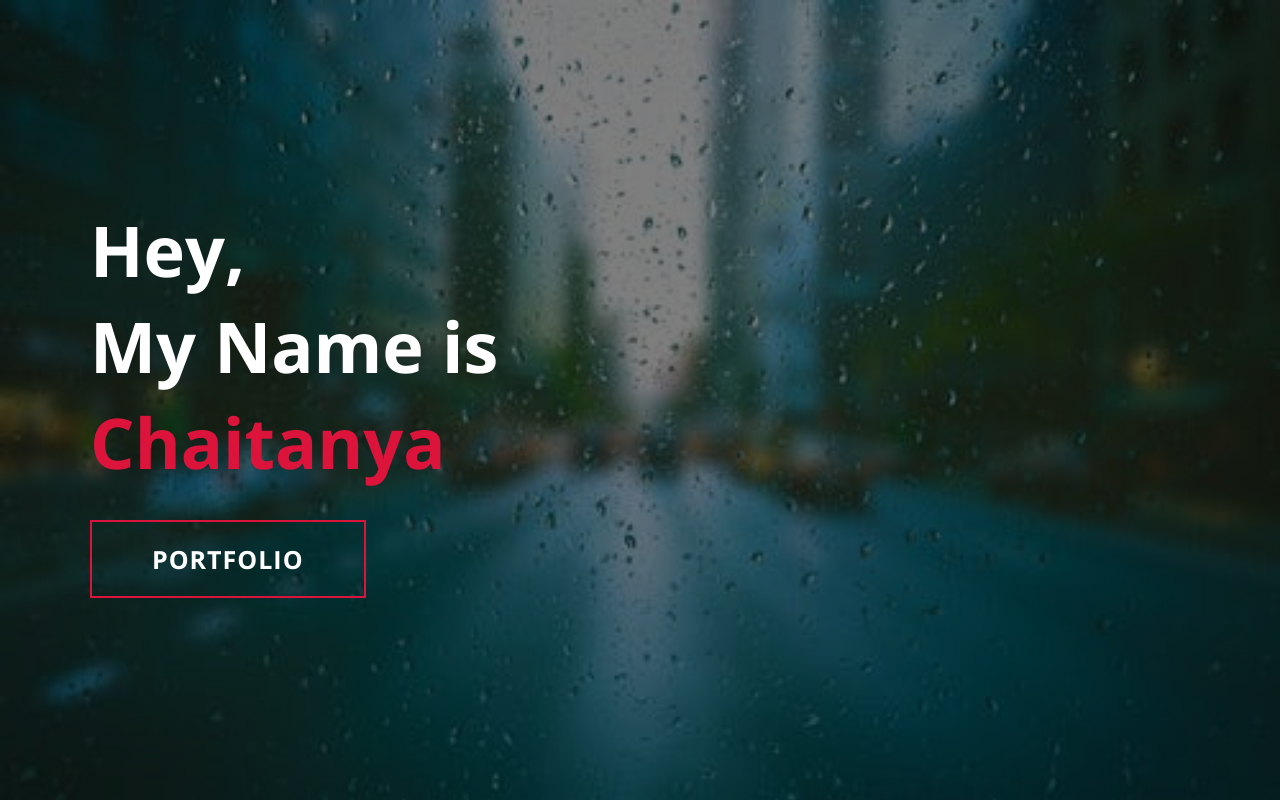
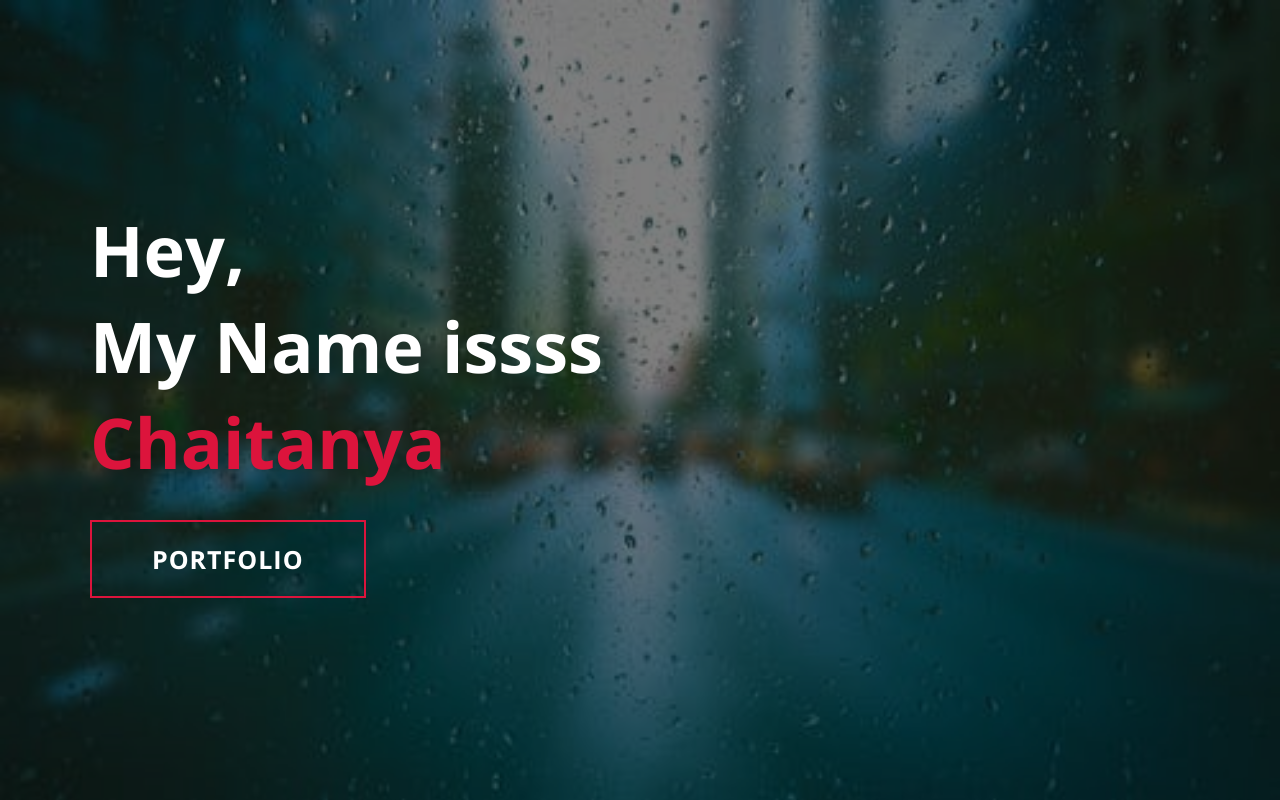
Before and after one commit to UltigendLemate/chaitanyanand.github.io, a plain HTML site: page index.html in a window 1280 px wide. Shown: the top 800 px of the page. Drawn offline with nearby package versions, Linux system fonts and the light colour scheme.

Commit message:
Update index.html

```diff
--- a/index.html
+++ b/index.html
@@ -11,7 +11,7 @@
 	<div class="intro container">
 		<div>
 			<h1 id="f">Hey,<span></span></h1>
-			<h1 style="animation-delay: 2s">My Name is <span style="animation-delay: 1.5s"></span></h1>
+			<h1 style="animation-delay: 2s">My Name issss <span style="animation-delay: 1.5s"></span></h1>
 			<h1  style="animation: text_name 0.5s ease forwards;animation-delay: 3s">Chaitanya<span style="animation-delay: 2.5s"></span></h1>
 			<a href="#" type="button" class="b">PORTFOLIO</a>
 		</div>
```
